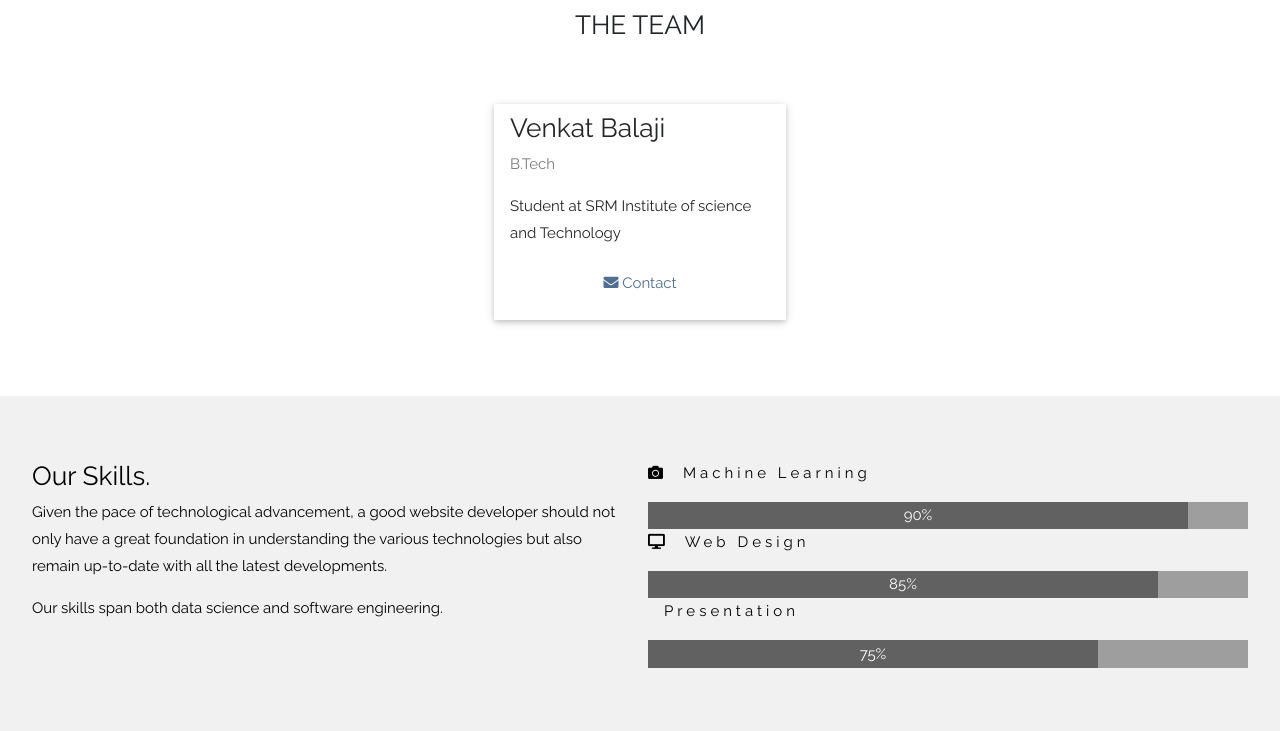
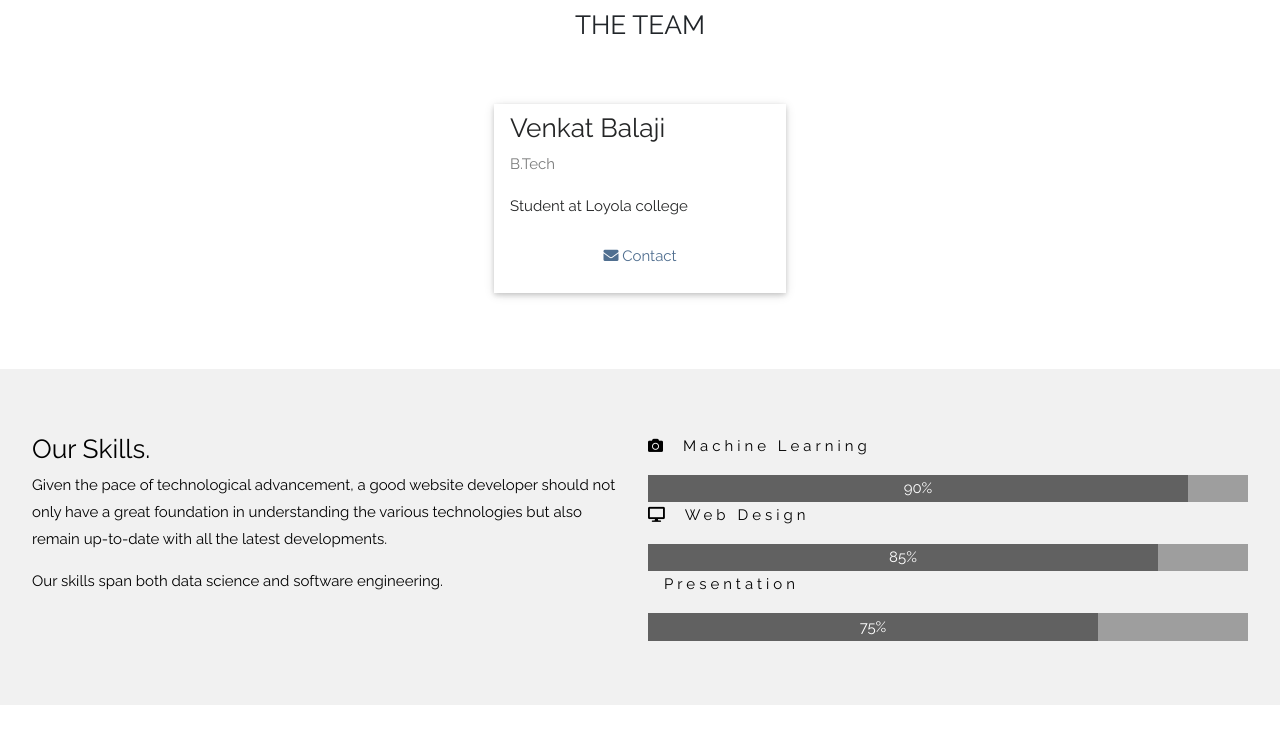
Before and after one commit to jeromejad/heart-disease, a Flask app: page / in a window 1280 px wide. Shown: the part 1751-2482 px from the top of the page. Run offline with Flask 2, Linux system fonts and the light colour scheme; some libraries are stand-ins or nearby versions.

Commit message:
Update welcome.html

```diff
--- a/templates/welcome.html
+++ b/templates/welcome.html
@@ -141,7 +141,7 @@ body, html {
         <div class="w3-container pt-2">
           <h3>Venkat Balaji</h3>
           <p class="w3-opacity">B.Tech</p>
-          <p>Student at SRM Institute of science and Technology</p>
+          <p>Student at Loyola college</p>
           <a href="mailto:venkatbalaji@gmail.com"><p><button  class="w3-button  w3-block"><i class="fa fa-envelope"></i> Contact </button></p></a>
         </div>
       </div>
```
